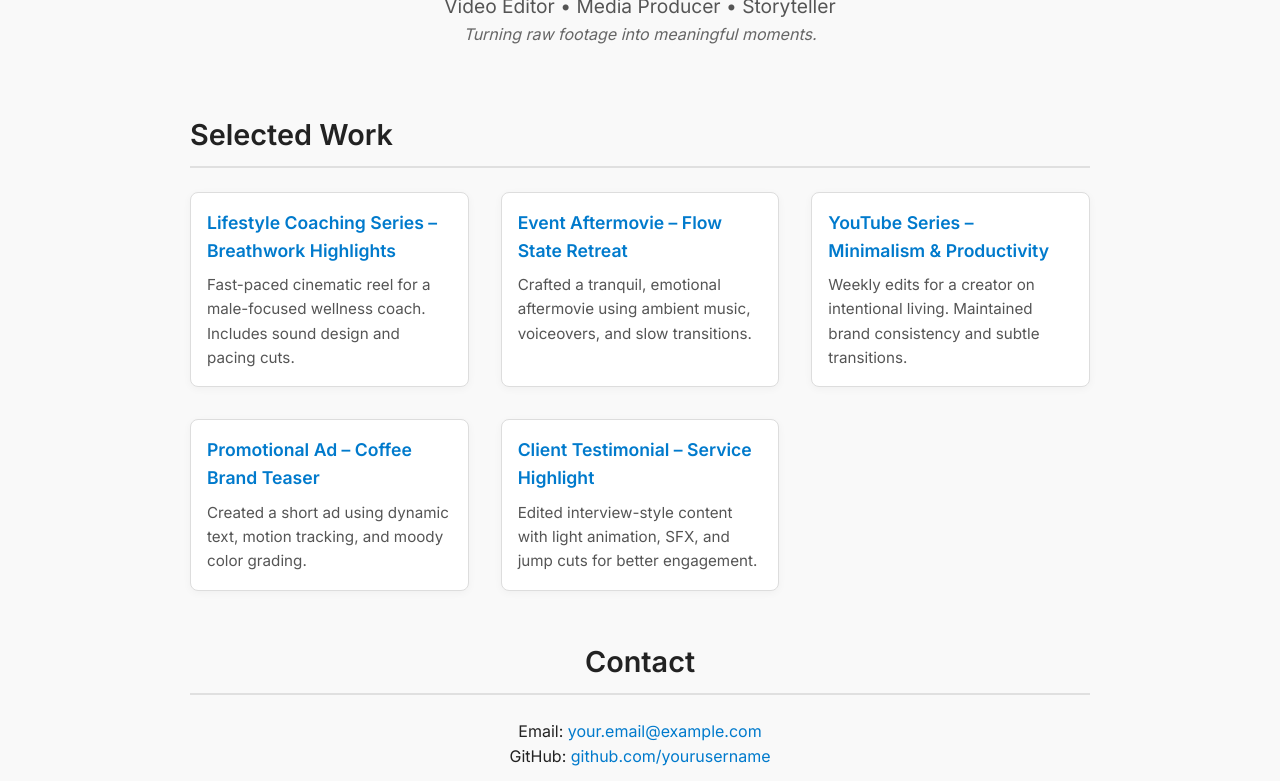
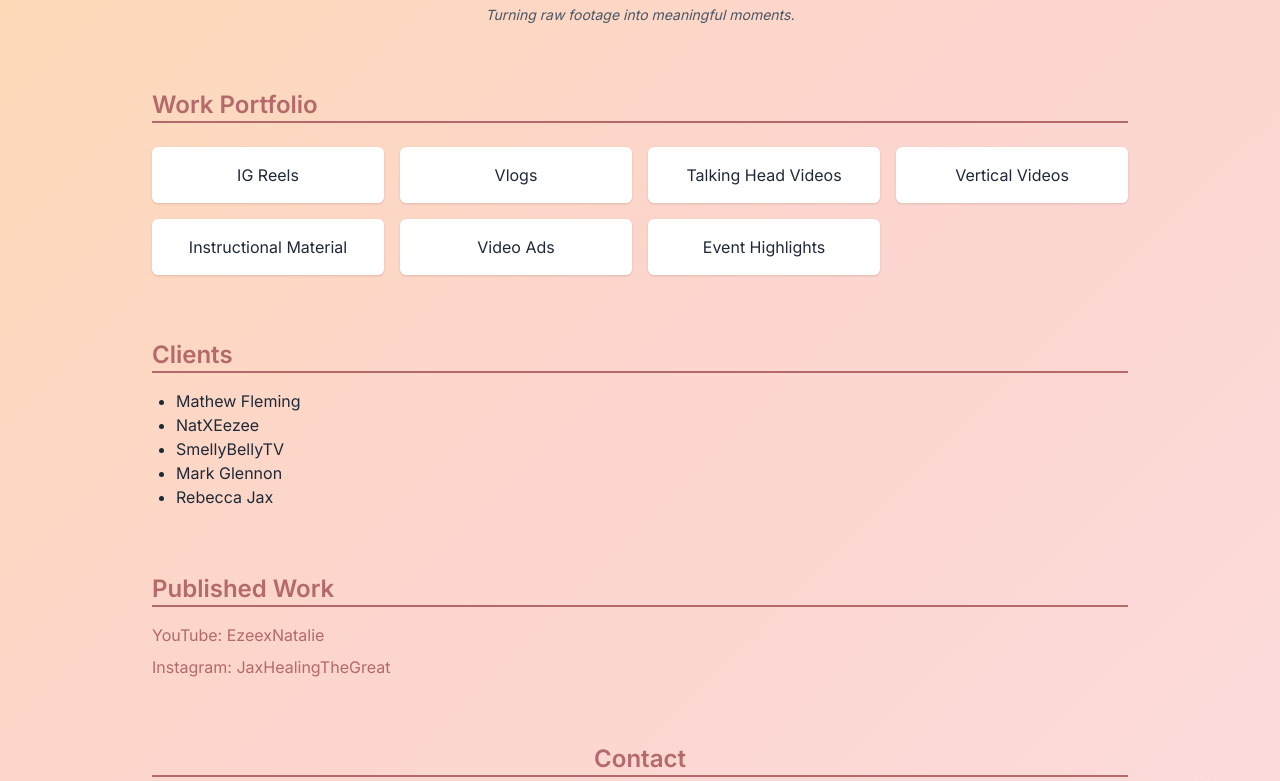
Before and after one commit to shainemaglapuz/videoeditorport, a plain HTML site: page index.html in a window 1280 px wide. Shown: the part 119-900 px from the top of the page. Drawn offline with nearby package versions, Linux system fonts and the light colour scheme.

Commit message:
Update index.html

```diff
--- a/index.html
+++ b/index.html
@@ -4,137 +4,70 @@
   <meta charset="UTF-8" />
   <meta name="viewport" content="width=device-width, initial-scale=1.0" />
   <title>Shaine Maglapuz | Video Editor</title>
+  <script src="https://cdn.tailwindcss.com"></script>
   <link href="https://fonts.googleapis.com/css2?family=Inter:wght@400;600&display=swap" rel="stylesheet">
   <style>
-    * {
-      margin: 0;
-      padding: 0;
-      box-sizing: border-box;
-    }
     body {
       font-family: 'Inter', sans-serif;
-      background-color: #f9f9f9;
-      color: #222;
-      line-height: 1.6;
-      padding: 2rem;
+      background: linear-gradient(-45deg, #fce7f3, #fcd5ce, #fde68a, #e0f2fe);
+      background-size: 400% 400%;
+      animation: gradientBG 15s ease infinite;
     }
-    .container {
-      max-width: 900px;
-      margin: auto;
-    }
-    header {
-      margin-bottom: 4rem;
-      text-align: center;
-    }
-    header h1 {
-      font-size: 2.75rem;
-      font-weight: 600;
-      margin-bottom: 0.5rem;
-    }
-    header p {
-      font-size: 1.2rem;
-      color: #555;
-    }
-    section {
-      margin-bottom: 3rem;
-    }
-    h2 {
-      font-size: 1.8rem;
-      border-bottom: 2px solid #e0e0e0;
-      padding-bottom: 0.5rem;
-      margin-bottom: 1.5rem;
-    }
-    .portfolio-grid {
-      display: grid;
-      grid-template-columns: repeat(auto-fit, minmax(260px, 1fr));
-      gap: 2rem;
-    }
-    .portfolio-item {
-      background: white;
-      border: 1px solid #ddd;
-      border-radius: 8px;
-      padding: 1rem;
-      box-shadow: 0 2px 8px rgba(0,0,0,0.04);
-      transition: transform 0.2s ease;
-    }
-    .portfolio-item:hover {
-      transform: translateY(-5px);
-    }
-    .portfolio-item a {
-      font-size: 1.1rem;
-      font-weight: 600;
-      color: #007acc;
-      text-decoration: none;
-      display: inline-block;
-      margin-bottom: 0.5rem;
-    }
-    .portfolio-item p {
-      color: #555;
-      font-size: 0.95rem;
-    }
-    .tagline {
-      font-style: italic;
-      color: #666;
-      margin-bottom: 2rem;
-      text-align: center;
-    }
-    .contact {
-      text-align: center;
-    }
-    .contact a {
-      color: #007acc;
-      text-decoration: none;
-    }
-    footer {
-      text-align: center;
-      font-size: 0.9rem;
-      color: #999;
-      margin-top: 4rem;
+    @keyframes gradientBG {
+      0% { background-position: 0% 50%; }
+      50% { background-position: 100% 50%; }
+      100% { background-position: 0% 50%; }
     }
   </style>
 </head>
-<body>
-  <div class="container">
-    <header>
-      <h1>Shaine Maglapuz</h1>
-      <p>Video Editor • Media Producer • Storyteller</p>
-      <div class="tagline">Turning raw footage into meaningful moments.</div>
+<body class="text-gray-800 min-h-screen">
+  <div class="max-w-5xl mx-auto px-6 py-12">
+    <header class="text-center mb-16">
+      <h1 class="text-4xl font-bold text-[#b4696a]">Shaine Maglapuz Work Portfolio</h1>
+      <p class="text-lg text-gray-700">Video Editor • Media Producer • Storyteller</p>
+      <p class="italic text-sm mt-2 text-gray-600">Turning raw footage into meaningful moments.</p>
     </header>
 
-    <section>
-      <h2>Selected Work</h2>
-      <div class="portfolio-grid">
-        <div class="portfolio-item">
-          <a href="https://example.com/project1" target="_blank">Lifestyle Coaching Series – Breathwork Highlights</a>
-          <p>Fast-paced cinematic reel for a male-focused wellness coach. Includes sound design and pacing cuts.</p>
-        </div>
-        <div class="portfolio-item">
-          <a href="https://example.com/project2" target="_blank">Event Aftermovie – Flow State Retreat</a>
-          <p>Crafted a tranquil, emotional aftermovie using ambient music, voiceovers, and slow transitions.</p>
-        </div>
-        <div class="portfolio-item">
-          <a href="https://example.com/project3" target="_blank">YouTube Series – Minimalism & Productivity</a>
-          <p>Weekly edits for a creator on intentional living. Maintained brand consistency and subtle transitions.</p>
-        </div>
-        <div class="portfolio-item">
-          <a href="https://example.com/project4" target="_blank">Promotional Ad – Coffee Brand Teaser</a>
-          <p>Created a short ad using dynamic text, motion tracking, and moody color grading.</p>
-        </div>
-        <div class="portfolio-item">
-          <a href="https://example.com/project5" target="_blank">Client Testimonial – Service Highlight</a>
-          <p>Edited interview-style content with light animation, SFX, and jump cuts for better engagement.</p>
-        </div>
+    <section class="mb-16">
+      <h2 class="text-2xl font-semibold text-[#b4696a] border-b-2 border-[#b4696a] mb-6">Work Portfolio</h2>
+      <div class="grid grid-cols-2 sm:grid-cols-3 md:grid-cols-4 gap-4 text-center">
+        <a href="https://drive.google.com/drive/folders/1rwfJQAb44hQsSoCKQneYtByySvieqhHO?usp=drive_link" class="bg-white rounded-md shadow p-4 hover:bg-[#b4696a] hover:text-white transition">IG Reels</a>
+        <a href="https://drive.google.com/drive/folders/1LKTjlHJ-hJERt5znk3wKRL9QlbDXbXDb?usp=drive_link" class="bg-white rounded-md shadow p-4 hover:bg-[#b4696a] hover:text-white transition">Vlogs</a>
+        <a href="https://drive.google.com/drive/folders/1cvioGBnkQuRb0t_BpD8wulK7y26L6lSM?usp=drive_link" class="bg-white rounded-md shadow p-4 hover:bg-[#b4696a] hover:text-white transition">Talking Head Videos</a>
+        <a href="https://drive.google.com/drive/folders/11ELxnpK8lg8pmP6vCP0hp6HxKAEzL3Pt?usp=drive_link" class="bg-white rounded-md shadow p-4 hover:bg-[#b4696a] hover:text-white transition">Vertical Videos</a>
+        <a href="https://drive.google.com/file/d/1HsldTvOVb9V_7ZbbaqCGnM-_g-9pLZjY/view?usp=drive_link" class="bg-white rounded-md shadow p-4 hover:bg-[#b4696a] hover:text-white transition">Instructional Material</a>
+        <a href="https://drive.google.com/drive/folders/1fjaG_yxFoe8lmQuELcBDrHSx0N9-51fC?usp=drive_link" class="bg-white rounded-md shadow p-4 hover:bg-[#b4696a] hover:text-white transition">Video Ads</a>
+        <a href="https://drive.google.com/file/d/1KGNq0bErN3ERxCcIhT_IPz9ttYs-IZMC/view?usp=drive_link" class="bg-white rounded-md shadow p-4 hover:bg-[#b4696a] hover:text-white transition">Event Highlights</a>
       </div>
     </section>
 
-    <section class="contact">
-      <h2>Contact</h2>
-      <p>Email: <a href="mailto:your.email@example.com">your.email@example.com</a></p>
-      <p>GitHub: <a href="https://github.com/yourusername" target="_blank">github.com/yourusername</a></p>
+    <section class="mb-16">
+      <h2 class="text-2xl font-semibold text-[#b4696a] border-b-2 border-[#b4696a] mb-4">Clients</h2>
+      <ul class="list-disc pl-6 text-gray-800">
+        <li>Mathew Fleming</li>
+        <li>NatXEezee</li>
+        <li>SmellyBellyTV</li>
+        <li>Mark Glennon</li>
+        <li>Rebecca Jax</li>
+      </ul>
     </section>
 
-    <footer>
-      <p>&copy; 2025 Shaine Maglapuz</p>
+    <section class="mb-16">
+      <h2 class="text-2xl font-semibold text-[#b4696a] border-b-2 border-[#b4696a] mb-4">Published Work</h2>
+      <ul class="space-y-2 text-gray-800">
+        <li><a href="https://www.youtube.com/@EzeexNataliee" target="_blank" class="text-[#b4696a] hover:underline">YouTube: EzeexNatalie</a></li>
+        <li><a href="https://www.instagram.com/jaxhealingretreat/" target="_blank" class="text-[#b4696a] hover:underline">Instagram: JaxHealingTheGreat</a></li>
+      </ul>
+    </section>
+
+    <section class="text-center">
+      <h2 class="text-2xl font-semibold text-[#b4696a] border-b-2 border-[#b4696a] mb-4">Contact</h2>
+      <p class="text-gray-800">Email: <a href="mailto:sjmaglapuz@gmail.com" class="text-[#b4696a] hover:underline">sjmaglapuz@gmail.com</a></p>
+      <p class="text-gray-800">Contact Me: <a href="https://shainemaglapuz.carrd.co/" class="text-[#b4696a] hover:underline" target="_blank">View my carrd</a></p>
+    </section>
+
+    <footer class="mt-16 text-center text-sm text-gray-600">
+      &copy; 2025 Shaine Maglapuz
     </footer>
   </div>
 </body>
```
